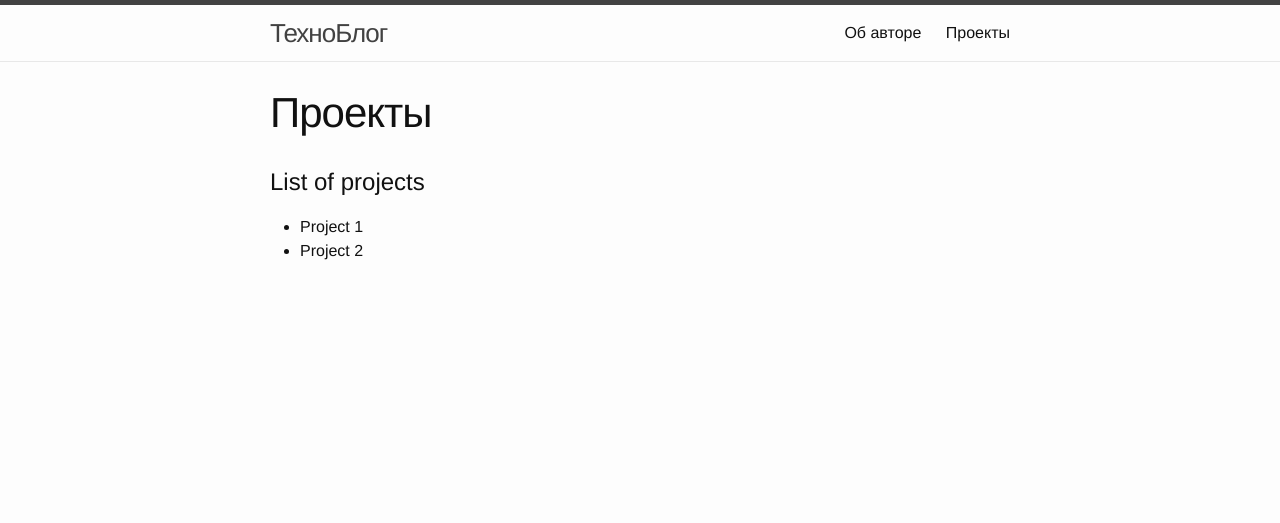
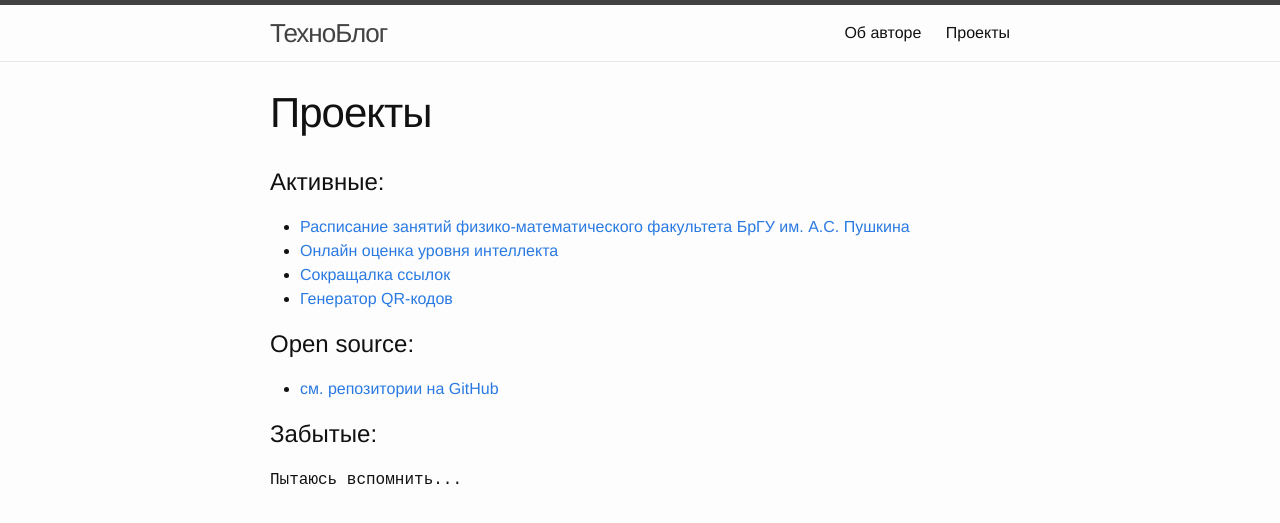
Before and after one commit to wcoder/wcoder.github.io, a Jekyll site: the page built from pages/projects.md, in a window 1280 px wide. Shown: the top 523 px of the page. Built offline with Jekyll 4.4.1, drawn with Linux system fonts in a browser that asks for light colours.

Commit message:
Change projects page

```diff
--- a/pages/projects.md
+++ b/pages/projects.md
@@ -3,8 +3,19 @@
 permalink: /projects/
 ---
 
-List of projects
+Активные:
 =================
 
-* Project 1
-* Project 2
+- [Расписание занятий физико-математического факультета БрГУ им. А.С. Пушкина](http://rasp.wz2.ru/)
+- [Онлайн оценка уровня интеллекта](http://iqbrain.wz2.ru/)
+- [Сокращалка ссылок](http://wz2.ru/)
+- [Генератор QR-кодов](http://qr.wz2.ru/)
+
+Open source:
+============
+* [см. репозитории на GitHub](https://github.com/wcoder?tab=repositories)
+
+Забытые:
+============================
+
+`Пытаюсь вспомнить...`
```
